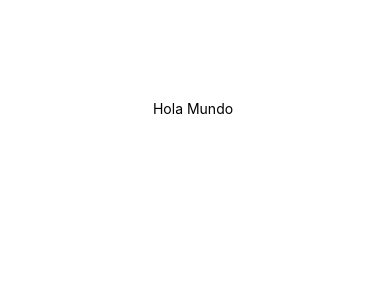
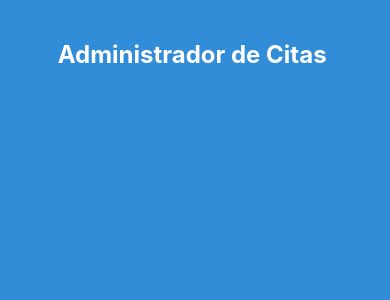
Before and after one commit to carlosalberto05/cinasNative, a React Native app: screen / in a window 390 px wide. Shown: the top 300 px of the page. Built offline with nearby package versions, Linux system fonts and the light colour scheme.

Commit message:
Comenzando proyecto

```diff
--- a/App.js
+++ b/App.js
@@ -1,26 +1,27 @@
-/**
- * Sample React Native App
- * https://github.com/facebook/react-native
- *
- * @format
- * @flow strict-local
- */
-
 import React from 'react';
-import {StyleSheet, Text} from 'react-native';
+import {StyleSheet, Text, View} from 'react-native';
 
 const App = () => {
   return (
     <>
-      <Text style={styles.encabezado}>Hola Mundo </Text>
+      <View style={styles.contenedor}>
+        <Text style={styles.titulo}>Administrador de Citas </Text>
+      </View>
     </>
   );
 };
 
 const styles = StyleSheet.create({
-  encabezado: {
+  contenedor: {
+    backgroundColor: '#328dd8',
+    flex: 1,
+  },
+  titulo: {
+    color: '#FFF',
+    marginTop: 40,
+    fontSize: 24,
+    fontWeight: 'bold',
     textAlign: 'center',
-    marginTop: 100,
   },
 });
 
```
